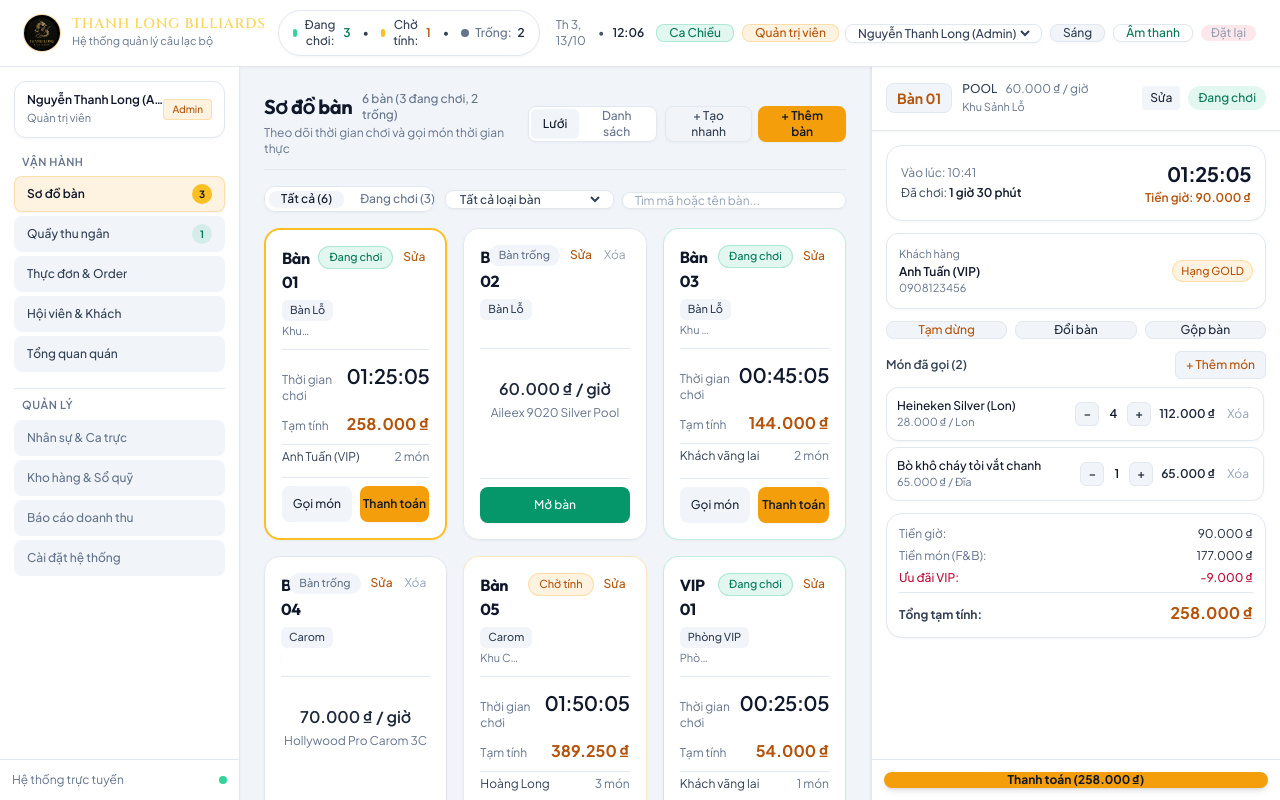
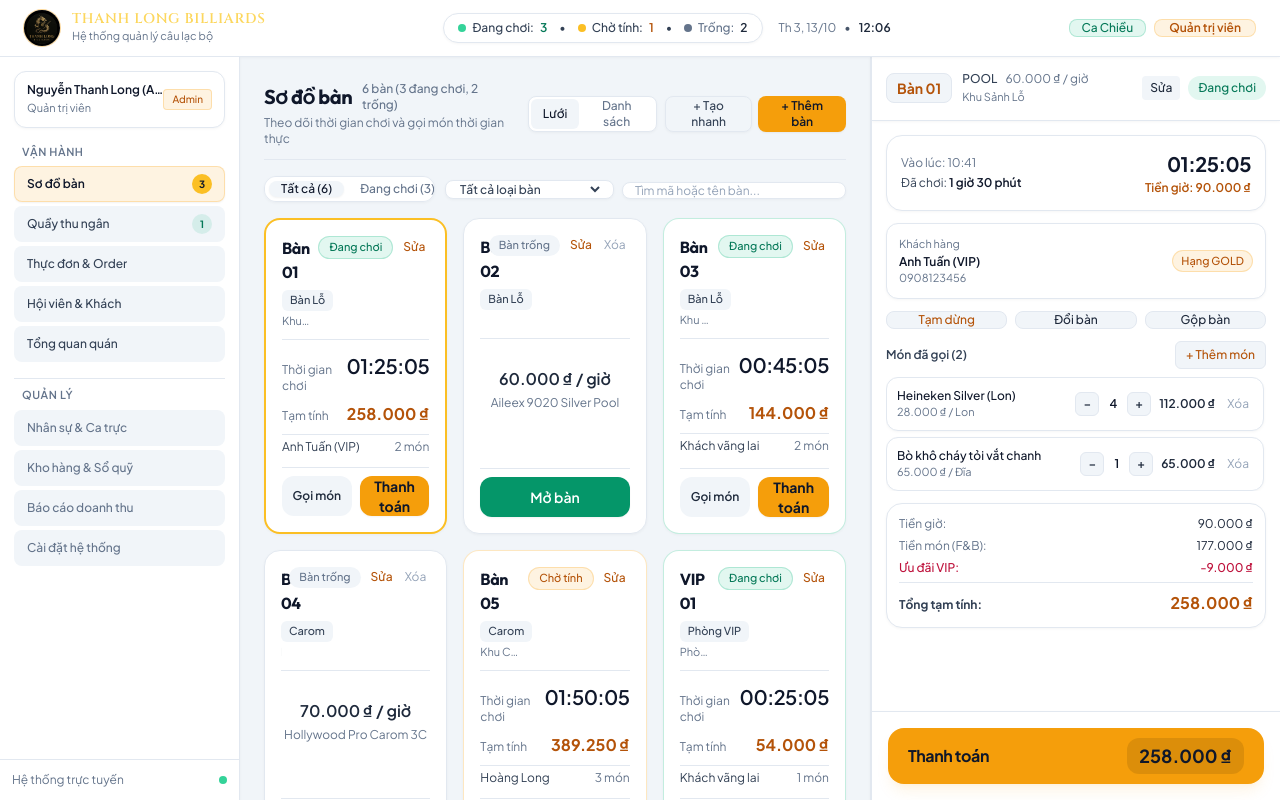
Before and after one commit to ngquanh227-code/thanhlong-billiards, a React (Vite) app: page / in a window 1280 px wide. Built offline with nearby package versions, Linux system fonts and the light colour scheme.

Commit message:
Optimize navbar: remove redundant staff select, move sound & theme to settings, enlarge checkout buttons

```diff
--- a/src/components/Navbar.tsx
+++ b/src/components/Navbar.tsx
@@ -11,17 +11,9 @@ export const Navbar: React.FC<NavbarProps> = ({ onOpenShiftModal, onNavigateTab
   const {
     tables,
     shifts,
-    currentStaff,
     isAdmin,
     toggleRole,
-    staff,
-    switchCurrentStaff,
     currentTime,
-    resetAllDemoData,
-    soundEnabled,
-    toggleSound,
-    theme,
-    toggleTheme,
   } = useApp();
 
   const playingCount = tables.filter((t) => t.status === 'PLAYING').length;
@@ -127,65 +119,17 @@ export const Navbar: React.FC<NavbarProps> = ({ onOpenShiftModal, onNavigateTab
           </button>
 
           {/* Admin / Staff Role Switcher */}
-          <div className="flex items-center gap-1.5">
           <button
             onClick={toggleRole}
-              className={`h-8.5 px-3 rounded-lg text-xs font-medium flex items-center justify-center whitespace-nowrap transition-all border ${
+            className={`h-8.5 px-3.5 rounded-lg text-xs font-medium flex items-center justify-center whitespace-nowrap transition-all border ${
               isAdmin
-                  ? 'bg-amber-500/15 text-amber-300 border-amber-500/35 hover:bg-amber-500/20'
+                ? 'bg-amber-500/15 text-amber-300 border-amber-500/35 hover:bg-amber-500/20 font-semibold'
                 : 'bg-slate-800/80 text-slate-300 border-slate-700 hover:text-white hover:bg-slate-700/60'
             }`}
             title="Chuyển đổi giữa quyền Quản trị (sửa quán) và Nhân viên (vận hành)"
           >
             {isAdmin ? 'Quản trị viên' : 'Nhân viên'}
           </button>
-
-            <div className="hidden lg:flex items-center h-8.5 bg-slate-900/60 px-2 rounded-lg border border-slate-800">
-              <select
-                value={currentStaff.id}
-                onChange={(e) => switchCurrentStaff(e.target.value)}
-                className="h-full bg-transparent text-xs text-slate-300 focus:outline-none cursor-pointer font-medium"
-              >
-                {staff.map((s) => (
-                  <option key={s.id} value={s.id} className="bg-slate-900 text-white">
-                    {s.name}
-                  </option>
-                ))}
-              </select>
-            </div>
-          </div>
-
-          {/* Quick Sound & Theme Controls */}
-          <button
-            onClick={toggleTheme}
-            className="h-8.5 px-3 rounded-lg bg-slate-900/60 hover:bg-slate-800 text-slate-300 border border-slate-800 hover:border-slate-700 text-xs font-medium flex items-center justify-center whitespace-nowrap transition-colors"
-            title="Đổi giao diện Sáng / Tối"
-          >
-            {theme === 'dark' ? 'Tối' : 'Sáng'}
-          </button>
-
-          <button
-            onClick={toggleSound}
-            className={`h-8.5 px-3 rounded-lg border text-xs font-medium flex items-center justify-center whitespace-nowrap transition-colors ${
-              soundEnabled
-                ? 'bg-slate-900/60 text-emerald-400 border-slate-800 hover:border-slate-700'
-                : 'bg-slate-900/60 text-slate-500 border-slate-800'
-            }`}
-            title={soundEnabled ? 'Tắt âm thanh' : 'Bật âm thanh'}
-          >
-            {soundEnabled ? 'Âm thanh' : 'Tắt âm'}
-          </button>
-
-          {/* Reset Demo Data button */}
-          <button
-            onClick={() => {
-              if (window.confirm('Khôi phục toàn bộ dữ liệu mẫu ban đầu của quán?')) resetAllDemoData();
-            }}
-            className="hidden xl:flex h-8.5 px-2.5 rounded-lg text-slate-500 hover:text-rose-400 hover:bg-rose-500/10 text-xs font-medium items-center justify-center whitespace-nowrap transition-colors"
-            title="Khôi phục dữ liệu ban đầu"
-          >
-            Đặt lại
-          </button>
         </div>
       </div>
     </header>
--- a/src/components/pos/CashierModal.tsx
+++ b/src/components/pos/CashierModal.tsx
@@ -487,21 +487,21 @@ export const CashierModal: React.FC<CashierModalProps> = ({
               <button
                 type="button"
                 onClick={onClose}
-                className="flex-1 py-2.5 text-xs font-medium text-slate-400 hover:text-white rounded-xl hover:bg-slate-800 transition-colors"
+                className="flex-1 h-12 text-xs font-medium text-slate-400 hover:text-white rounded-xl hover:bg-slate-800 transition-colors flex items-center justify-center"
               >
                 Hủy
               </button>
               <button
                 type="button"
                 onClick={handlePrintAndSettle}
-                className="flex-1 py-2.5 rounded-xl bg-slate-800 hover:bg-slate-750 text-slate-200 border border-slate-700 font-medium text-xs transition-colors"
+                className="flex-1 h-12 rounded-xl bg-slate-800 hover:bg-slate-750 text-slate-200 border border-slate-700 font-semibold text-xs flex items-center justify-center transition-colors"
               >
                 In & Trả bàn
               </button>
               <button
                 type="button"
                 onClick={handleSettleOnly}
-                className="flex-[2] py-2.5 rounded-xl bg-amber-500 hover:bg-amber-400 text-slate-950 font-semibold text-xs transition-colors shadow-sm"
+                className="flex-[2] h-12 rounded-xl bg-amber-500 hover:bg-amber-400 text-slate-950 font-bold text-sm flex items-center justify-center transition-all shadow-md active:scale-[0.99]"
               >
                 Chốt thanh toán
               </button>
--- a/src/components/pos/PosCashierView.tsx
+++ b/src/components/pos/PosCashierView.tsx
@@ -434,7 +434,7 @@ export const PosCashierView: React.FC = () => {
                 <button
                   type="button"
                   onClick={() => handleCheckout(true)}
-                  className="flex-1 h-10.5 rounded-xl bg-amber-500 hover:bg-amber-400 text-slate-950 font-bold text-xs flex items-center justify-center transition-all shadow-md active:scale-[0.99]"
+                  className="flex-1 h-13 rounded-2xl bg-amber-500 hover:bg-amber-400 text-slate-950 font-bold text-sm flex items-center justify-center transition-all shadow-md active:scale-[0.99]"
                 >
                   In hóa đơn & Trả bàn
                 </button>
@@ -442,7 +442,7 @@ export const PosCashierView: React.FC = () => {
                 <button
                   type="button"
                   onClick={() => handleCheckout(false)}
-                  className="flex-1 h-10.5 rounded-xl bg-slate-800 hover:bg-slate-700 text-slate-200 text-xs font-semibold flex items-center justify-center transition-colors active:scale-[0.99]"
+                  className="flex-1 h-13 rounded-2xl bg-slate-800 hover:bg-slate-700 text-slate-200 text-sm font-semibold flex items-center justify-center transition-colors active:scale-[0.99]"
                 >
                   Chốt không in
                 </button>
--- a/src/components/tables/StationaryControlPanel.tsx
+++ b/src/components/tables/StationaryControlPanel.tsx
@@ -393,12 +393,15 @@ export const StationaryControlPanel: React.FC<StationaryControlPanelProps> = ({
 
       {/* Footer: Thanh toán */}
       {(isPlaying || isWaiting) && session && (
-        <div className="p-3 bg-slate-900/90 border-t border-slate-800 shrink-0">
+        <div className="p-3 sm:p-4 bg-slate-900/95 border-t border-slate-800 shrink-0">
           <button
             onClick={() => onCheckoutTable(table, session)}
-            className="w-full h-10.5 rounded-xl bg-amber-500 hover:bg-amber-400 text-slate-950 font-bold text-xs flex items-center justify-center transition-all shadow-md active:scale-[0.99]"
+            className="w-full h-14 rounded-2xl bg-amber-500 hover:bg-amber-400 text-slate-950 font-bold text-sm sm:text-base flex items-center justify-between px-5 transition-all shadow-lg shadow-amber-500/10 active:scale-[0.99]"
           >
-            Thanh toán ({feeCalc ? formatVND(feeCalc.grandTotal) : ''})
+            <span className="font-bold tracking-tight">Thanh toán</span>
+            <span className="font-extrabold text-base sm:text-lg bg-black/10 px-3 py-1 rounded-xl">
+              {feeCalc ? formatVND(feeCalc.grandTotal) : ''}
+            </span>
           </button>
         </div>
       )}
--- a/src/components/tables/TableCard.tsx
+++ b/src/components/tables/TableCard.tsx
@@ -187,7 +187,7 @@ export const TableCard: React.FC<TableCardProps> = ({
         {isAvailable && (
           <button
             onClick={() => onOpenTable(table)}
-            className="w-full h-9 rounded-lg bg-emerald-600 hover:bg-emerald-500 text-white font-medium text-xs flex items-center justify-center transition-colors shadow-sm active:scale-[0.99]"
+            className="w-full h-10 rounded-xl bg-emerald-600 hover:bg-emerald-500 text-white font-semibold text-xs sm:text-sm flex items-center justify-center transition-colors shadow-sm active:scale-[0.99]"
           >
             Mở bàn
           </button>
@@ -197,14 +197,14 @@ export const TableCard: React.FC<TableCardProps> = ({
           <div className="flex items-center gap-2">
             <button
               onClick={() => onOrderMenu(table)}
-              className="flex-1 h-9 rounded-lg bg-slate-800 hover:bg-slate-700 text-slate-200 text-xs font-medium flex items-center justify-center transition-colors active:scale-[0.99]"
+              className="flex-1 h-10 rounded-xl bg-slate-800 hover:bg-slate-700 text-slate-200 text-xs font-semibold flex items-center justify-center transition-colors active:scale-[0.99]"
             >
               Gọi món
             </button>
 
             <button
               onClick={() => onCheckout(table, session)}
-              className="flex-1 h-9 rounded-lg bg-amber-500 hover:bg-amber-400 text-slate-950 font-semibold text-xs flex items-center justify-center transition-colors shadow-sm active:scale-[0.99]"
+              className="flex-1 h-10 rounded-xl bg-amber-500 hover:bg-amber-400 text-slate-950 font-bold text-xs sm:text-sm flex items-center justify-center transition-colors shadow-sm active:scale-[0.99]"
             >
               Thanh toán
             </button>
@@ -214,7 +214,7 @@ export const TableCard: React.FC<TableCardProps> = ({
         {isMaintenance && (
           <button
             onClick={() => onToggleMaintenance(table)}
-            className="w-full h-9 rounded-lg bg-slate-800 hover:bg-slate-700 text-slate-300 text-xs font-medium flex items-center justify-center transition-colors"
+            className="w-full h-10 rounded-xl bg-slate-800 hover:bg-slate-700 text-slate-300 text-xs font-medium flex items-center justify-center transition-colors"
           >
             Mở lại bàn
           </button>
```
Also changed, not shown: src/components/settings/SettingsView.tsx (+43 -8 lines). Lines whose indentation alone changed are shown as unchanged.
